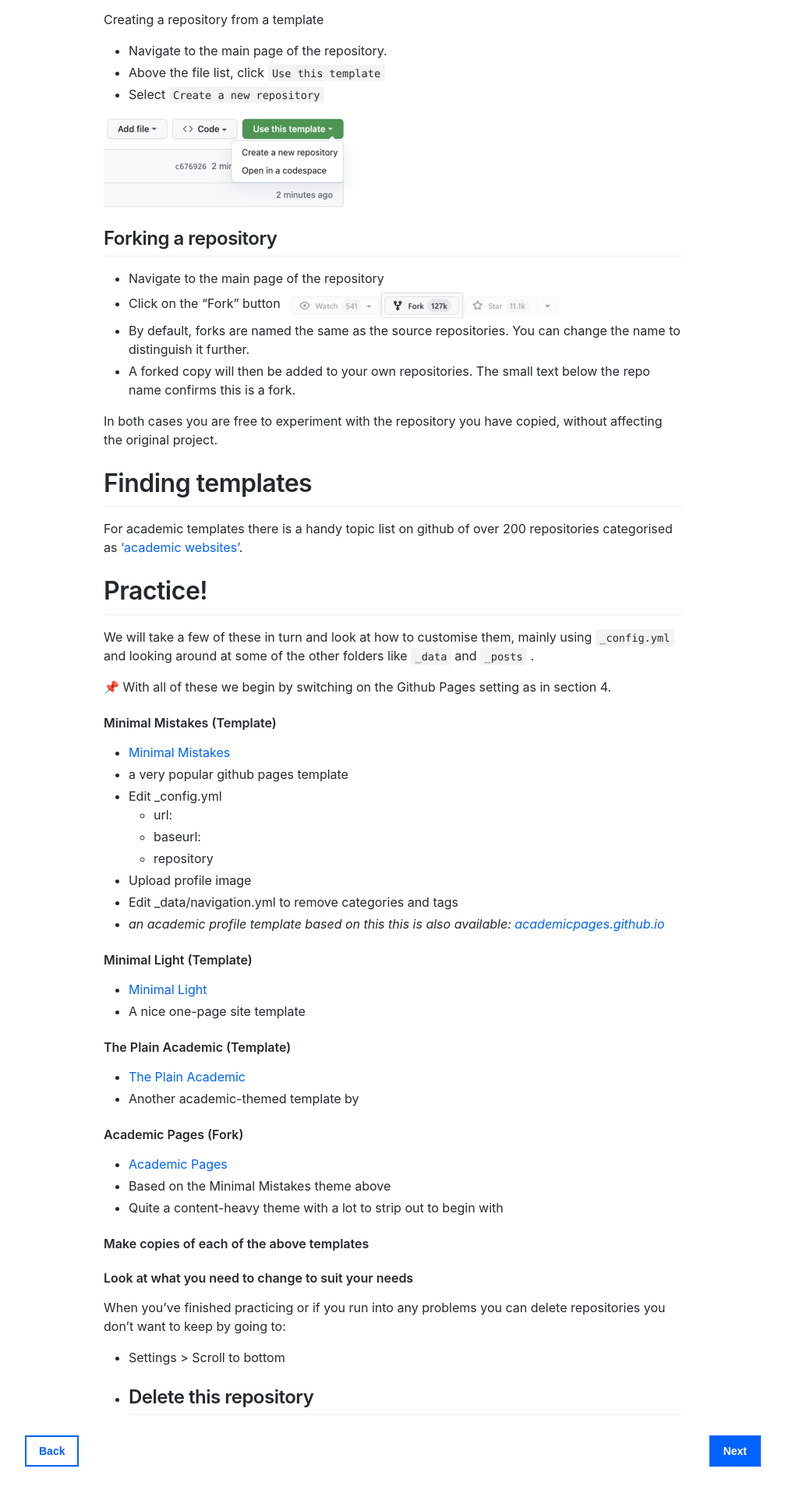
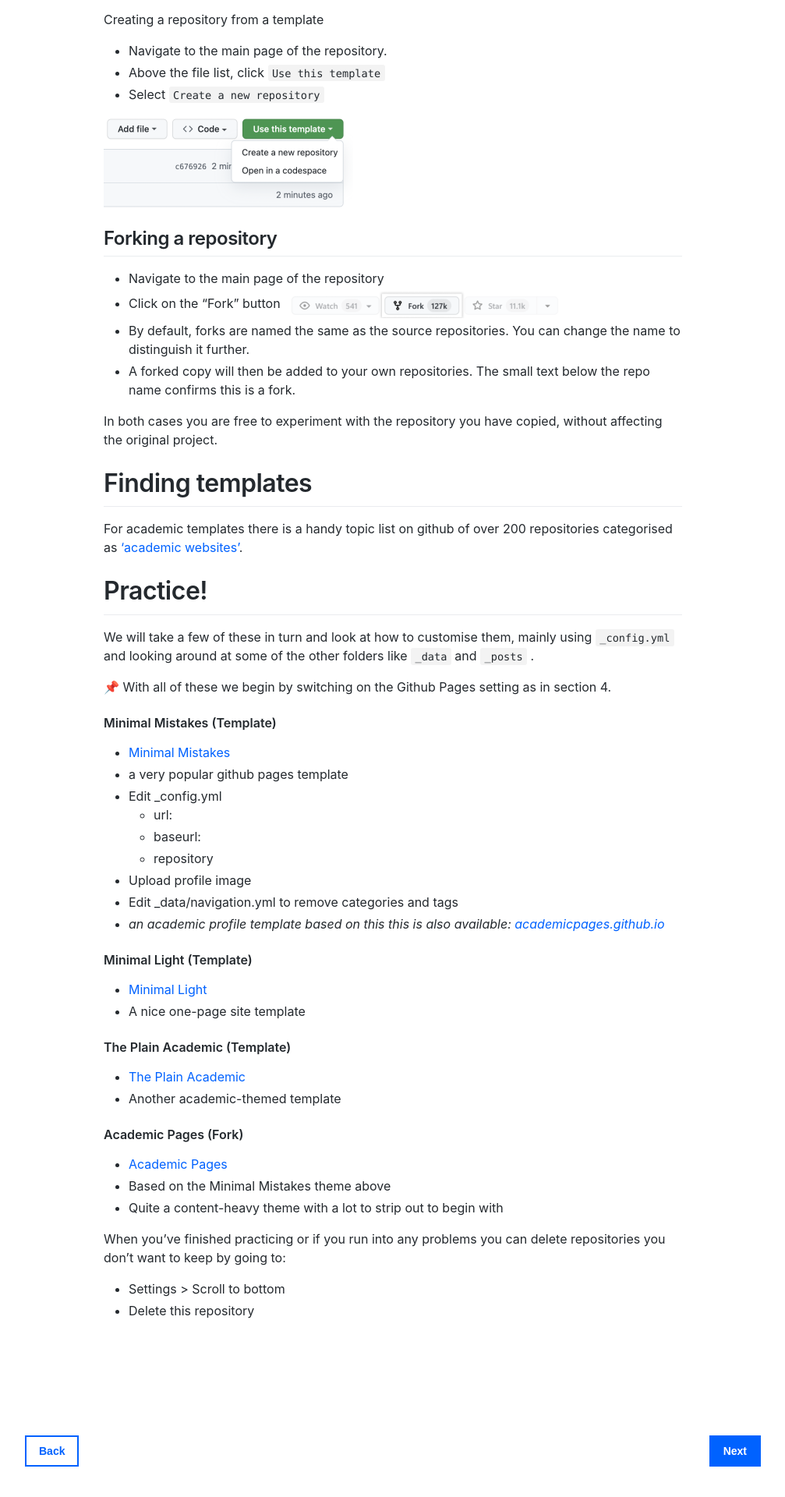
Before and after one commit to liamodwyer/github-pages, a Jekyll site: the page built from _workshop/5-templates.md, in a window 1280 px wide. Shown: the part 839-2759 px from the top of the page at 78% size, without its empty margins (264-1271 px from the left). Built offline with Jekyll 4.4.1, drawn with Linux system fonts in a browser that asks for light colours; emoji names are drawn with the system emoji font; some web fonts are replaced.

Commit message:
finish draft

```diff
--- a/_workshop/5-templates.md
+++ b/_workshop/5-templates.md
@@ -67,7 +67,7 @@ We will take a few of these in turn and look at how to customise them, mainly us
 #### The Plain Academic (Template)
 
 - [The Plain Academic](https://github.com/brenov/the-plain-academic)
-- Another academic-themed template by
+- Another academic-themed template
 
 #### Academic Pages (Fork)
 
@@ -75,10 +75,6 @@ We will take a few of these in turn and look at how to customise them, mainly us
 - Based on the Minimal Mistakes theme above
 - Quite a content-heavy theme with a lot to strip out to begin with
 
-#### Make copies of each of the above templates
-#### Look at what you need to change to suit your needs
-
 When you've finished practicing or if you run into any problems you can delete repositories you don't want to keep by going to:
 - Settings > Scroll to bottom
 - Delete this repository
------------------
```
Also changed, not shown: _workshop/4-blog.md (+2 -0 lines).
